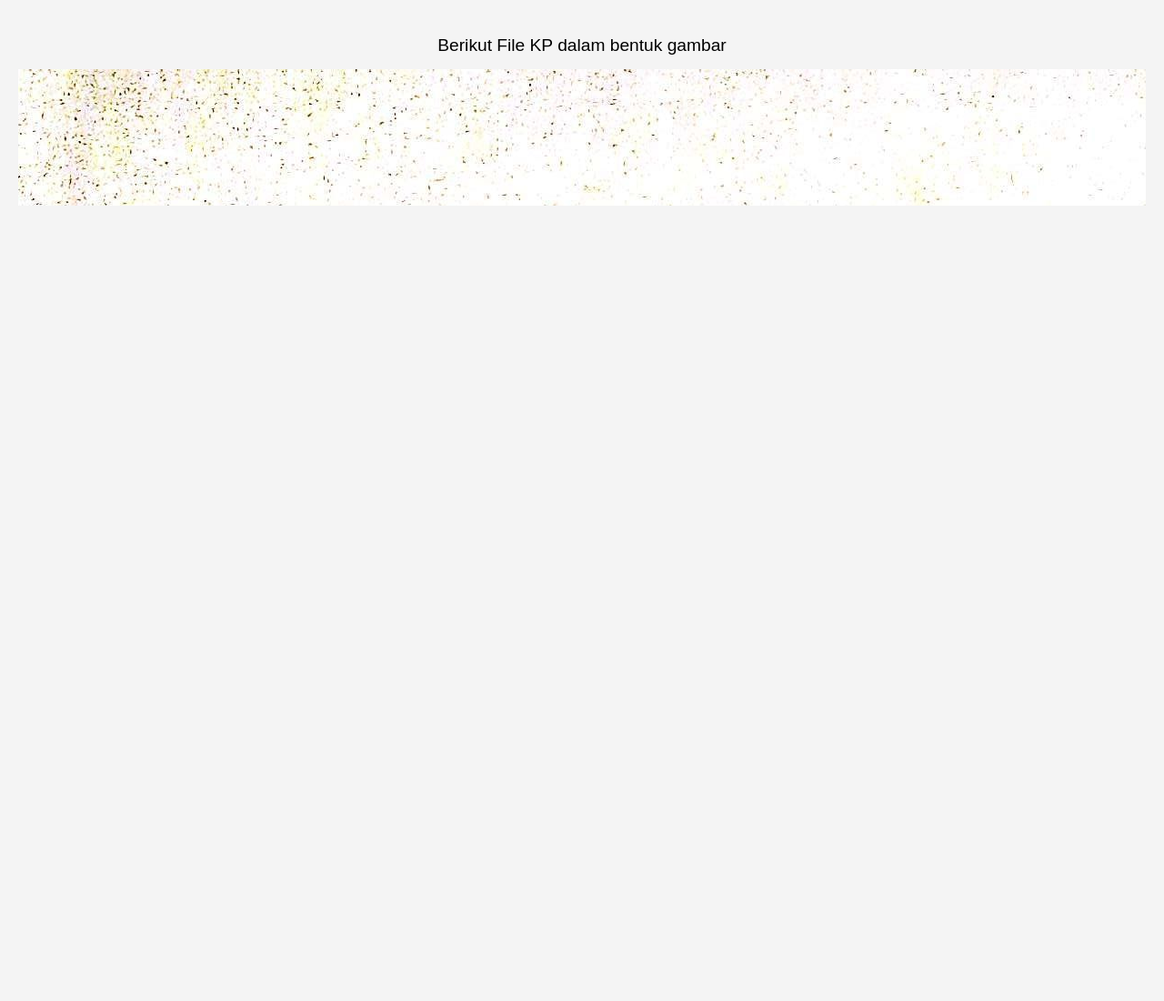
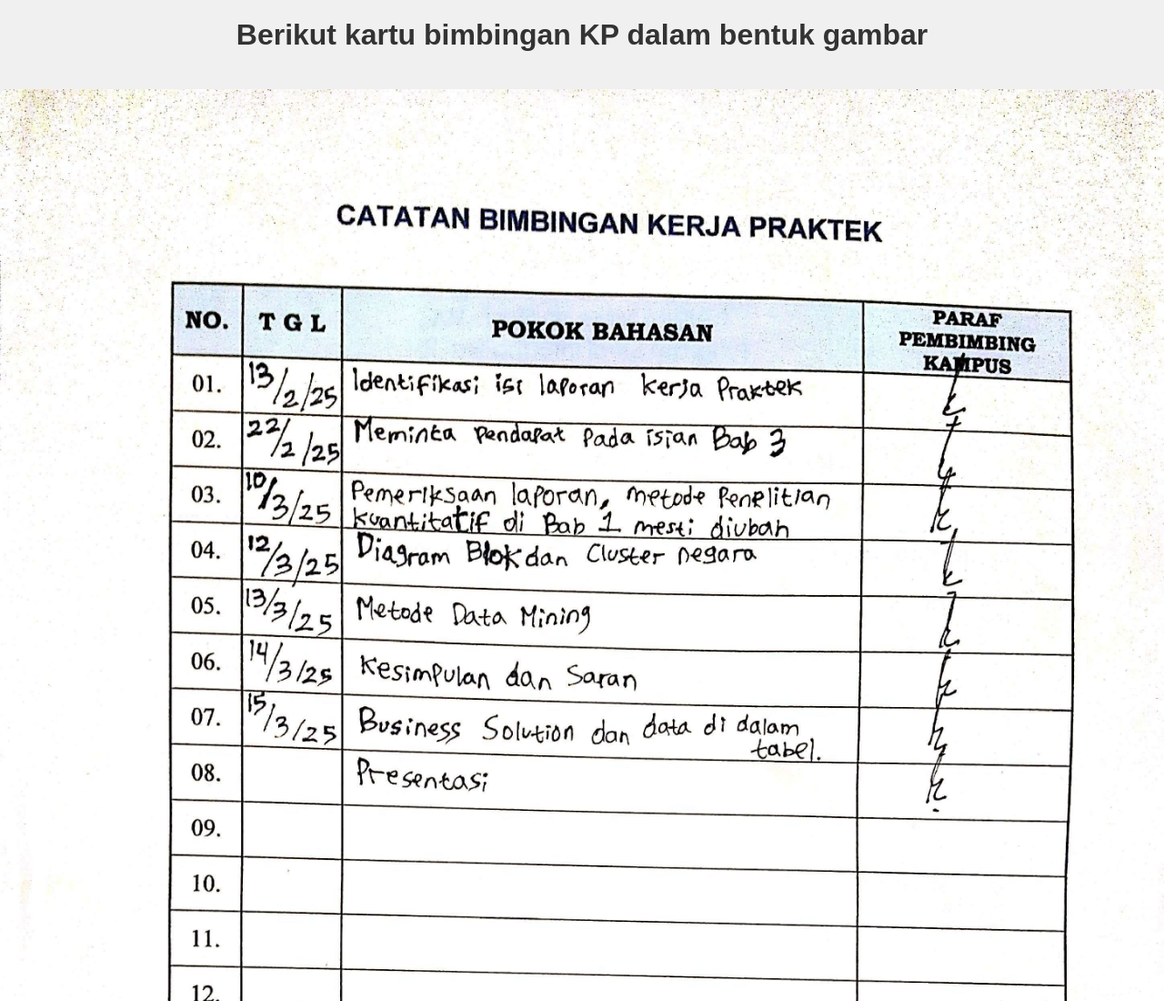
Before and after one commit to kristian-susanto/kartu-bimbingan-kp, a plain HTML site: page index.html in a window 1280 px wide. Shown: the top 1100 px of the page at 91% size. Before the commit the page ends 800 px from the top, so only its background shows below. Drawn offline with Linux system fonts and the light colour scheme.

Commit message:
edit html

```diff
--- a/index.html
+++ b/index.html
@@ -3,35 +3,29 @@
   <head>
     <meta charset="UTF-8" />
     <meta name="viewport" content="width=device-width, initial-scale=1.0" />
-    <title>Menampilkan Kartu Bimbingan KP</title>
+    <title>Website Kartu Bimbingan KP</title>
     <style>
-      /* CSS untuk membuat iframe responsif */
-      iframe {
-        width: 100%;
+      body {
+        font-family: Arial, sans-serif;
+        text-align: center;
+        margin: 0;
+        padding: 0;
+        background-color: #f0f0f0;
+      }
+      h1 {
+        color: #333;
+        margin-top: 20px;
+      }
+      img {
+        max-width: 100%;
         height: auto;
-        max-width: 100%;
-        max-height: 90vh; /* Maksimal tinggi gambar 90% dari tinggi layar */
-        border: none;
-      }
-
-      /* Tambahkan padding untuk memberi ruang di sekeliling gambar */
-      body {
-        padding: 20px;
-        font-family: Arial, sans-serif;
-        margin: 0;
-        background-color: #f4f4f4;
-      }
-
-      /* Pemberian margin pada paragraf agar tidak terlalu dekat dengan iframe */
-      p {
-        font-size: 1.2em;
-        text-align: center;
-        margin-bottom: 15px;
+        border-radius: 8px;
+        margin-top: 20px;
       }
     </style>
   </head>
   <body>
-    <p>Berikut File KP dalam bentuk gambar</p>
-    <iframe src="KartuBimbinganKPView.jpg" frameborder="0"></iframe>
+    <h1>Berikut kartu bimbingan KP dalam bentuk gambar</h1>
+    <img src="KartuBimbinganKPView.jpg" alt="Foto" />
   </body>
 </html>
```
